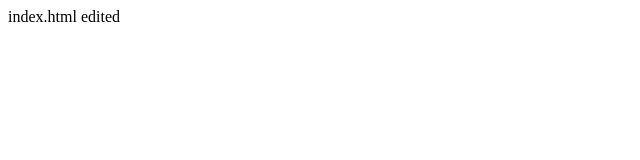
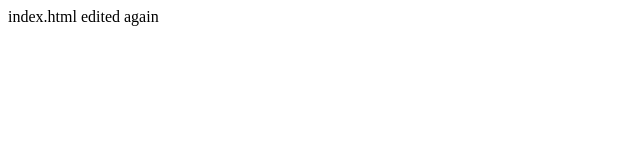
Before and after one commit to leonardocoworkspace/myphp, a plain HTML site: page public-html/index.html in a window 1280 px wide. Shown: the full height of the page, 0-640 px from the left. Drawn offline with Linux system fonts and the light colour scheme.

Commit message:
edited agian

```diff
--- a/public-html/index.html
+++ b/public-html/index.html
@@ -2,5 +2,5 @@
 <head>
   <title>index.html</title>
 </head>
-<body>index.html edited</body>
+<body>index.html edited again</body>
 </html>
```
